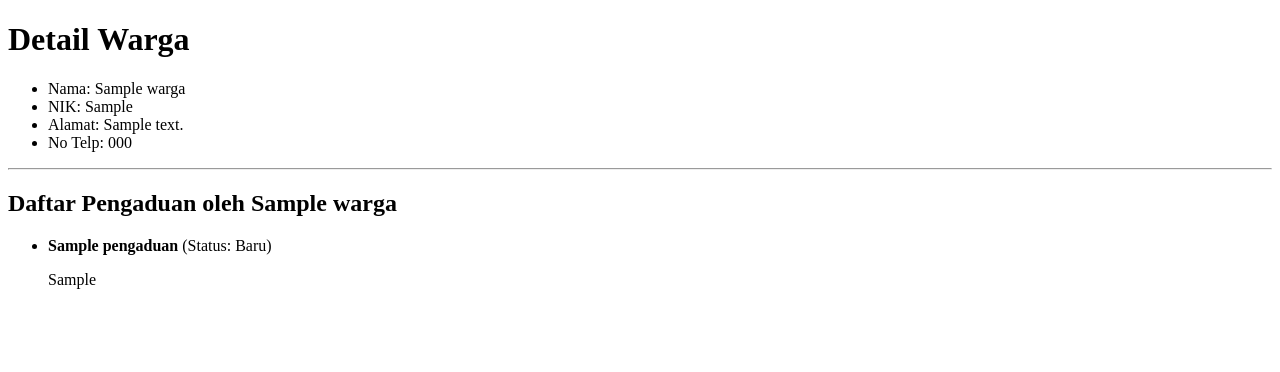
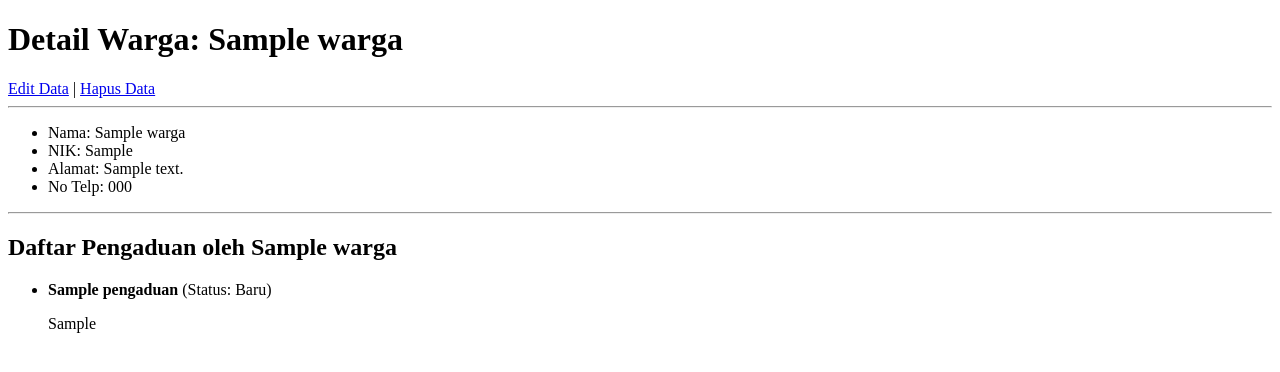
Before and after one commit to Fiyuudump/pengaduan-app, a Django app: page /warga/1/ in a window 1280 px wide. Shown: the top 372 px of the page. Run offline with Django 5.2, Linux system fonts and the light colour scheme; tables that the repository leaves empty hold one stand-in row (values such as "Sample post").

Commit message:
feat: Modul P3-P4 (CRUD forms & templates for Warga and Pengaduan; updated views, URLs, README)

```diff
--- a/warga/templates/warga/pengaduan_list.html
+++ b/warga/templates/warga/pengaduan_list.html
@@ -5,6 +5,8 @@
 </head>
 <body>
     <h1>Daftar Semua Pengaduan</h1>
+    <a href="{% url 'pengaduan-tambah' %}">Tambah Pengaduan Baru</a>
+    <hr>
     <ul>
         {% for pengaduan in object_list %}
         <li>
@@ -12,6 +14,8 @@
             (Status: {{ pengaduan.get_status_display }})
             - Dilaporkan oleh: <strong>{{ pengaduan.pelapor.nama_lengkap }}</strong>
             <p>{{ pengaduan.deskripsi }}</p>
+            <a href="{% url 'pengaduan-edit' pengaduan.pk %}">Edit</a> |
+            <a href="{% url 'pengaduan-hapus' pengaduan.pk %}">Hapus</a>
         </li>
         {% empty %}
         <li>Belum ada pengaduan yang terdaftar.</li>
--- a/warga/templates/warga/warga_detail.html
+++ b/warga/templates/warga/warga_detail.html
@@ -6,7 +6,12 @@
     <title>Detail Warga - {{ object.nama_lengkap }}</title>
 </head>
 <body>
-    <h1>Detail Warga</h1>
+    <h1>Detail Warga: {{ object.nama_lengkap }}</h1>
+
+    <a href="{% url 'warga-edit' object.pk %}">Edit Data</a> |
+    <a href="{% url 'warga-hapus' object.pk %}">Hapus Data</a>
+    <hr>
+
     <ul>
         <li>Nama: {{ object.nama_lengkap }}</li>
         <li>NIK: {{ object.nik }}</li>
--- a/warga/urls.py
+++ b/warga/urls.py
@@ -1,9 +1,16 @@
 # warga/urls.py
 from django.urls import path
-from .views import WargaListView, WargaDetailView, PengaduanListView
+from .views import (WargaListView, WargaDetailView, WargaCreateView, WargaUpdateView, WargaDeleteView,
+                    PengaduanListView, PengaduanCreateView, PengaduanUpdateView, PengaduanDeleteView)
 
 urlpatterns = [
     path('', WargaListView.as_view(), name='warga-list'),
+    path('tambah/', WargaCreateView.as_view(), name='warga-tambah'),
     path('<int:pk>/', WargaDetailView.as_view(), name='warga-detail'),
+    path('<int:pk>/edit/', WargaUpdateView.as_view(), name='warga-edit'),
+    path('<int:pk>/hapus/', WargaDeleteView.as_view(), name='warga-hapus'),
     path('pengaduan/', PengaduanListView.as_view(), name='pengaduan-list'),
+    path('pengaduan/tambah/', PengaduanCreateView.as_view(), name='pengaduan-tambah'),
+    path('pengaduan/<int:pk>/edit/', PengaduanUpdateView.as_view(), name='pengaduan-edit'),
+    path('pengaduan/<int:pk>/hapus/', PengaduanDeleteView.as_view(), name='pengaduan-hapus'),
 ]
--- a/warga/views.py
+++ b/warga/views.py
@@ -1,6 +1,8 @@
 # warga/views.py
-from django.views.generic import ListView, DetailView
+from django.urls import reverse_lazy
+from django.views.generic import ListView, DetailView, CreateView, UpdateView, DeleteView
 from .models import Warga, Pengaduan
+from .forms import WargaForm, PengaduanForm
 
 class WargaListView(ListView):
     model = Warga
@@ -12,3 +14,37 @@ class WargaDetailView(DetailView):
 
 class PengaduanListView(ListView):
     model = Pengaduan
+
+class WargaCreateView(CreateView):
+    model = Warga
+    form_class = WargaForm
+    template_name = 'warga/warga_form.html'
+    success_url = reverse_lazy('warga-list')
+
+class WargaUpdateView(UpdateView):
+    model = Warga
+    form_class = WargaForm
+    template_name = 'warga/warga_form.html'
+    success_url = reverse_lazy('warga-list')
+
+class WargaDeleteView(DeleteView):
+    model = Warga
+    template_name = 'warga/warga_confirm_delete.html'
+    success_url = reverse_lazy('warga-list')
+
+class PengaduanCreateView(CreateView):
+    model = Pengaduan
+    form_class = PengaduanForm
+    template_name = 'warga/pengaduan_form.html'
+    success_url = reverse_lazy('pengaduan-list')
+
+class PengaduanUpdateView(UpdateView):
+    model = Pengaduan
+    form_class = PengaduanForm
+    template_name = 'warga/pengaduan_form.html'
+    success_url = reverse_lazy('pengaduan-list')
+
+class PengaduanDeleteView(DeleteView):
+    model = Pengaduan
+    template_name = 'warga/pengaduan_confirm_delete.html'
+    success_url = reverse_lazy('pengaduan-list')
```
Also changed, not shown: warga/forms.py (added, +14 -0 lines), warga/templates/warga/pengaduan_confirm_delete.html (added, +15 -0 lines), warga/templates/warga/pengaduan_form.html (added, +14 -0 lines), warga/templates/warga/warga_confirm_delete.html (added, +15 -0 lines), warga/templates/warga/warga_form.html (added, +14 -0 lines), warga/templates/warga/warga_list.html (+16 -0 lines), README.md.
